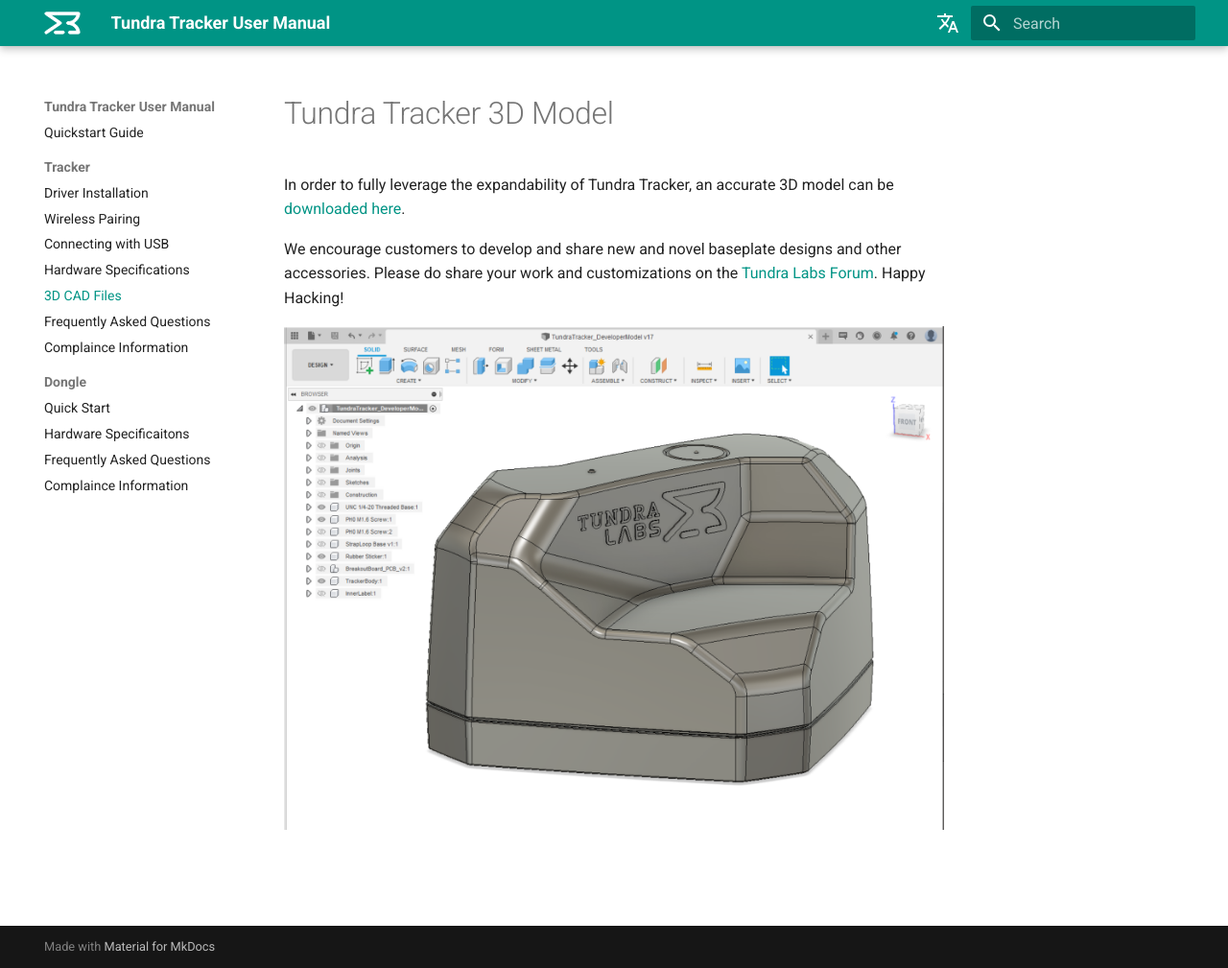
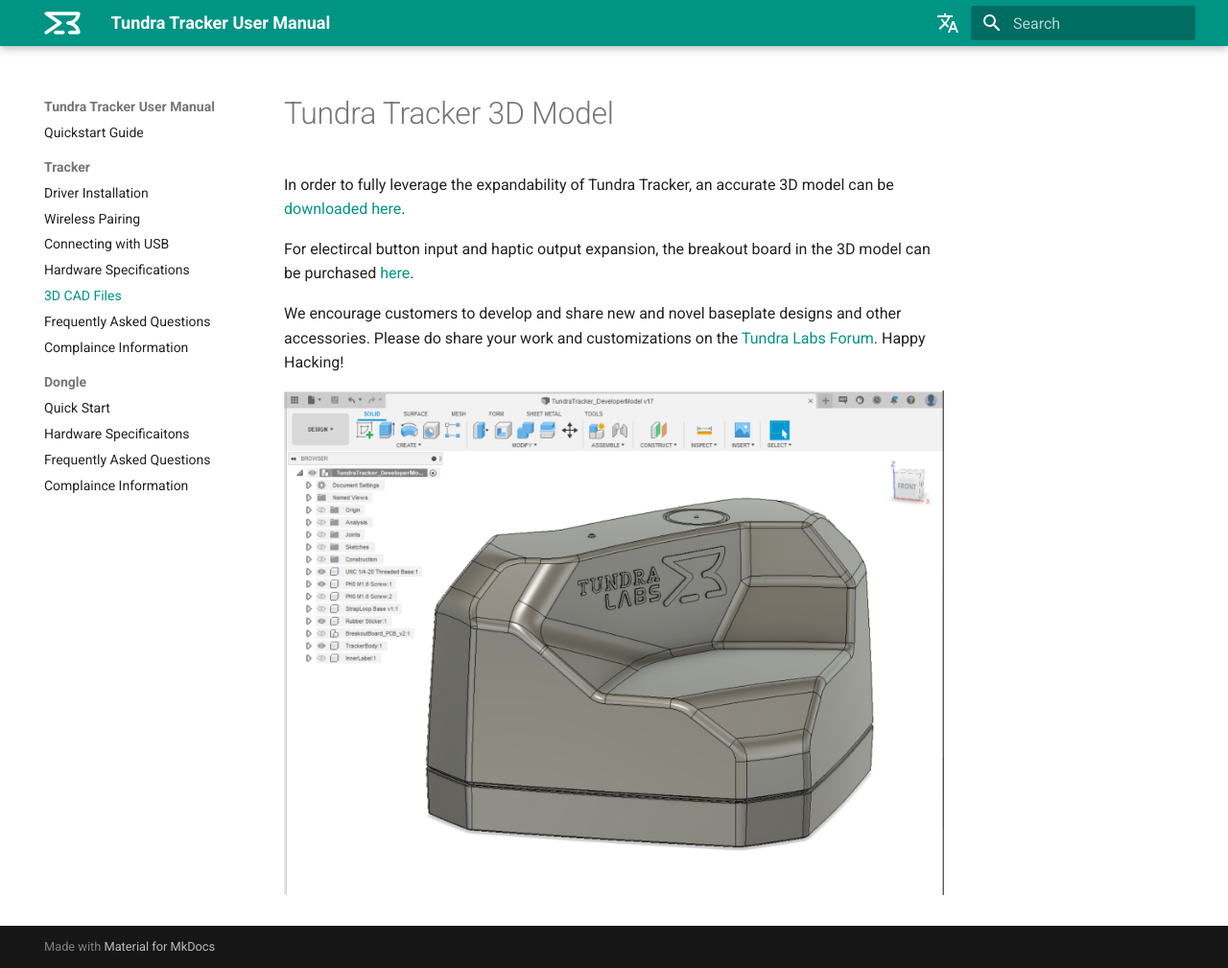
Before and after one commit to tundra-labs/tundra-tracker-docs, an MkDocs documentation site: the page built from docs/tracker_customization.md, in a window 1280 px wide and 1009 px high. Shown: the whole window at 96% size. Built offline with MkDocs 1.6.1 and Material for MkDocs 9.7.7, drawn with Linux system fonts in a browser that asks for light colours; comment, search, counter and statistics services are not loaded.

Commit message:
Add link to IO board to 3D file documentation

```diff
--- a/docs/tracker_customization.md
+++ b/docs/tracker_customization.md
@@ -2,6 +2,8 @@
 
 In order to fully leverage the expandability of Tundra Tracker, an accurate 3D model can be [downloaded here]( https://github.com/tundra-labs/tundra-tracker-docs/raw/master/docs/files/TundraTracker_DeveloperModel%20v17.zip ).
 
+For electircal button input and haptic output expansion, the breakout board in the 3D model can be purchased <a href="https://tundra-labs.com/products/tundra-tracker-io-expansion-board" target="_blank">here</a>.
+
 We encourage customers to develop and share new and novel baseplate designs and other accessories.  Please do share your work and customizations on the [Tundra Labs Forum]( forum.tundra-labs.com).  Happy Hacking!
 
 ![image-20211231102128434](images/tracker_customization.assets/image-20211231102128434.png)
```
